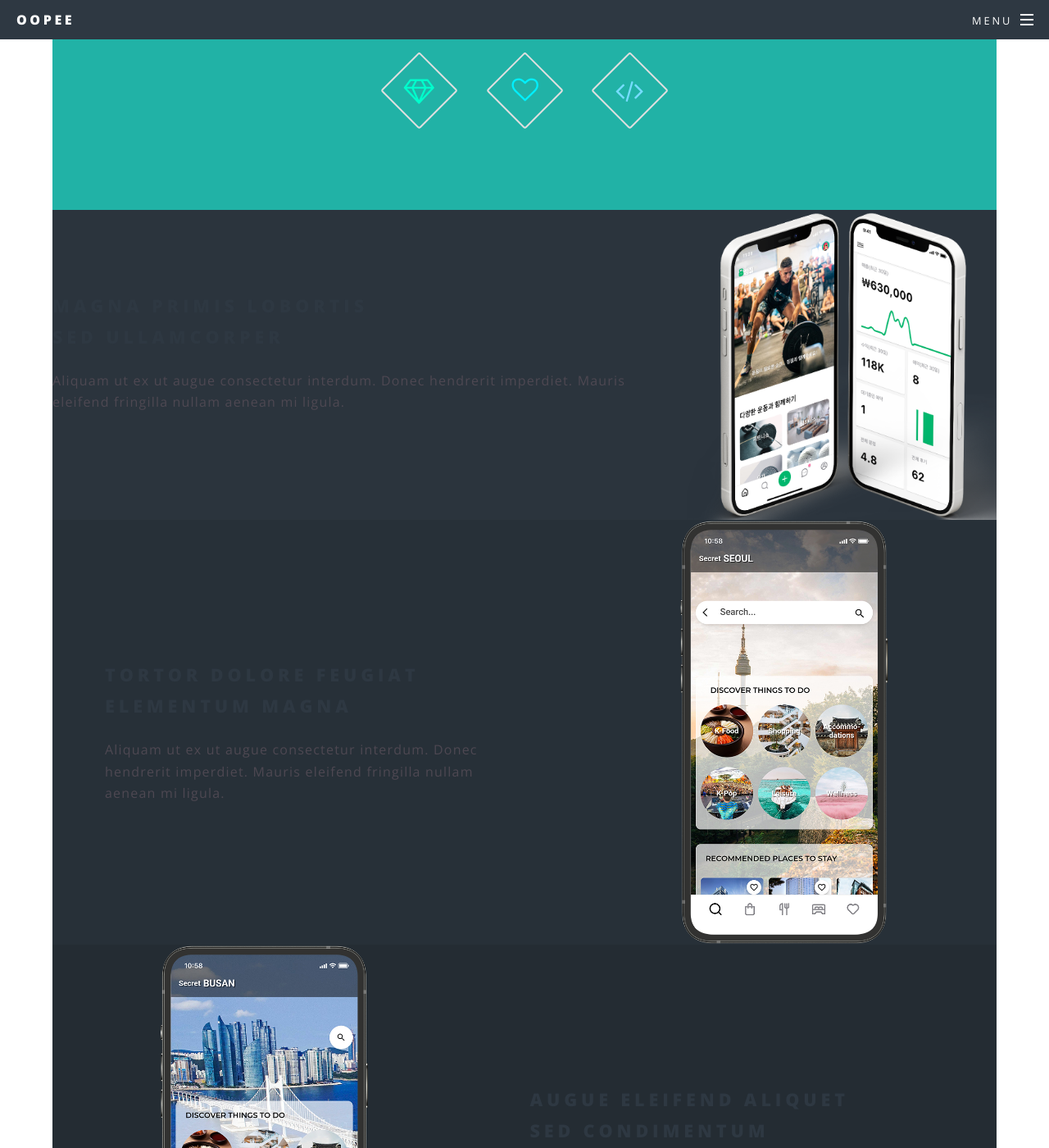
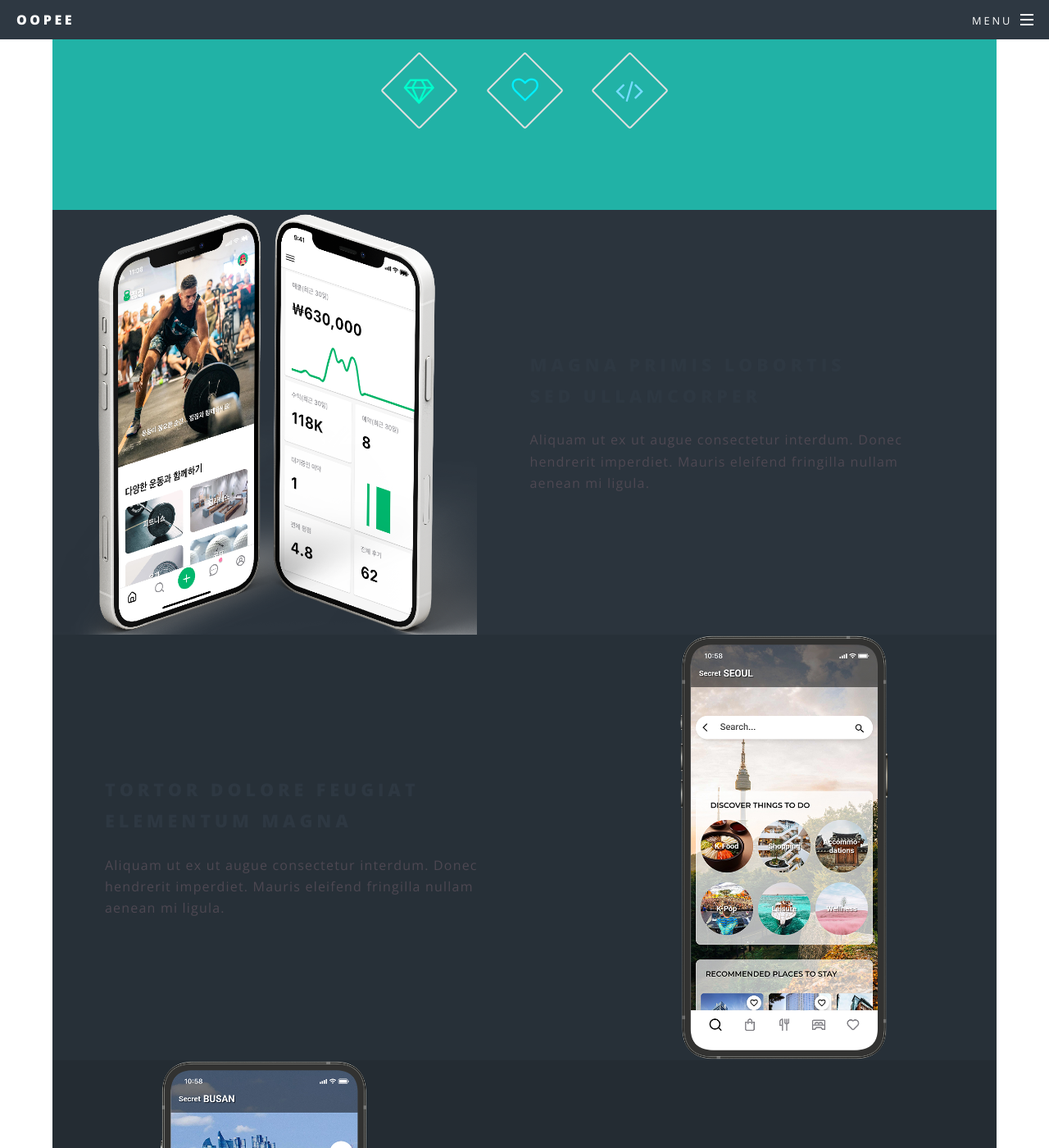
Before and after one commit to inansung/www.oopee.com, a Jekyll site: the page built from services.html, in a window 1280 px wide and 1400 px high, scrolled down 755 px. Shown: the whole window at 82% size. Built offline with Jekyll 4.4.1, drawn with Linux system fonts in a browser that asks for light colours.

Commit message:
2023.10.05+15

```diff
--- a/css/main.scss
+++ b/css/main.scss
@@ -1030,6 +1030,78 @@ $baseurl: '{{ site.baseurl }}/images';
 		}
 	}
 
+	.spotlight2 {
+		@include vendor('align-items', 'center');
+		@include vendor('display', 'flex');
+		background: rgba(255,255,255,1);
+
+		.image {
+			@include vendor('order', '1');
+			border-radius: 0;
+			width: 40%;
+
+			img {
+				border-radius: 0;
+				width: 100%;
+			}
+		}
+
+		.content {
+			@include padding(2em, 4em);
+			@include vendor('order', '2');
+			max-width: 48em;
+			width: 60%;
+		}
+
+		&:nth-child(2n) {
+			@include vendor('flex-direction', 'row-reverse');
+		}
+
+		@for $i from 1 through _misc(max-spotlights) {
+			$j: 0.075 * $i;
+
+			&:nth-child(#{$i}) {
+				background-color: rgba(0,0,0, $j);
+			}
+		}
+
+		@include breakpoint(large) {
+			.image {
+				width: 45%;
+			}
+
+			.content {
+				width: 55%;
+			}
+		}
+
+		@include breakpoint(medium) {
+			display: block;
+
+			br {
+				display: none;
+			}
+
+			.image {
+				width: 100%;
+			}
+
+			.content {
+				@include padding(4em, 3em);
+				max-width: none;
+				text-align: center;
+				width: 100%;
+			}
+		}
+
+		@include breakpoint(small) {
+			.content {
+				@include padding(3em, 2em);
+			}
+		}
+	}
+
+
 /* Wrapper */
 
 	@mixin wrapper($p) {
--- a/services.html
+++ b/services.html
@@ -21,14 +21,14 @@ title: 서비스
 
 			<!-- Two -->
 				<section id="two" class="wrapper alt style2">
-					<section class="spotlight">
-						<div class="image"><img src="images/pic_zymgym.png" alt="" /></div><div class="table-wrapper">
+					<section class="spotlight2">
+						<div class="image"><img src="images/pic_zymgym.png" alt="" /></div><div class="content">
 							<h2>Magna primis lobortis<br />
 							sed ullamcorper</h2>
 							<p>Aliquam ut ex ut augue consectetur interdum. Donec hendrerit imperdiet. Mauris eleifend fringilla nullam aenean mi ligula.</p>
 						</div>
 					</section>
-					<section class="spotlight">
+					<section class="spotlight2">
 						<div class="image"><img src="images/pic_seoul.png" alt="" /></div><div class="content">
 							<h2>Tortor dolore feugiat<br />
 							elementum magna</h2>
```
